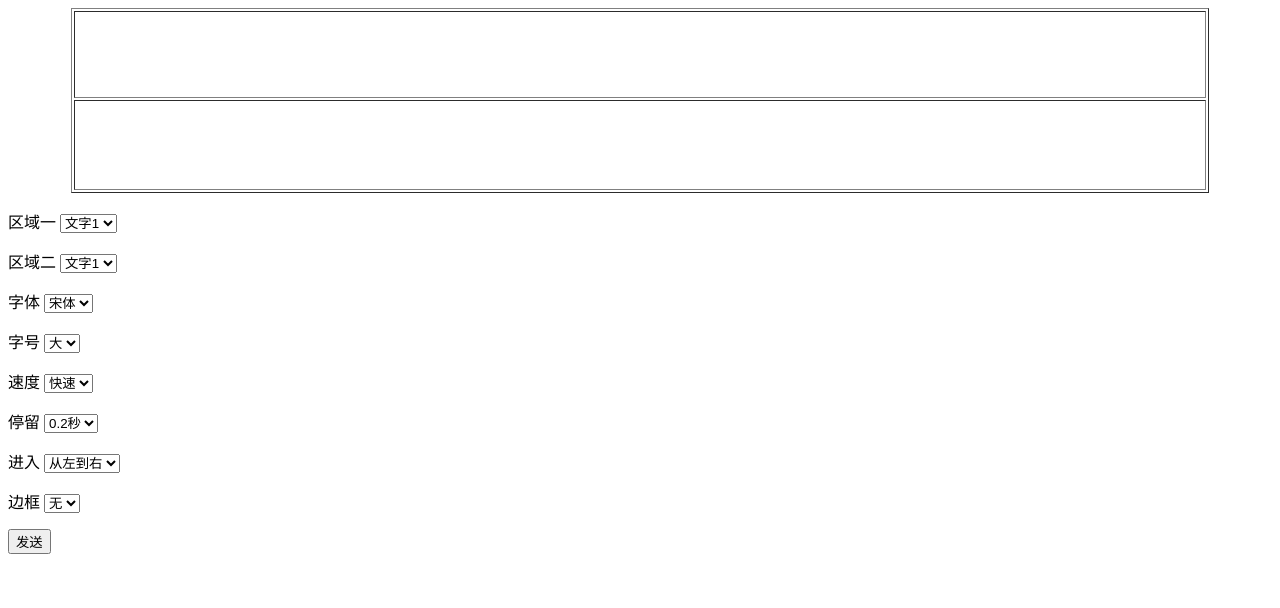
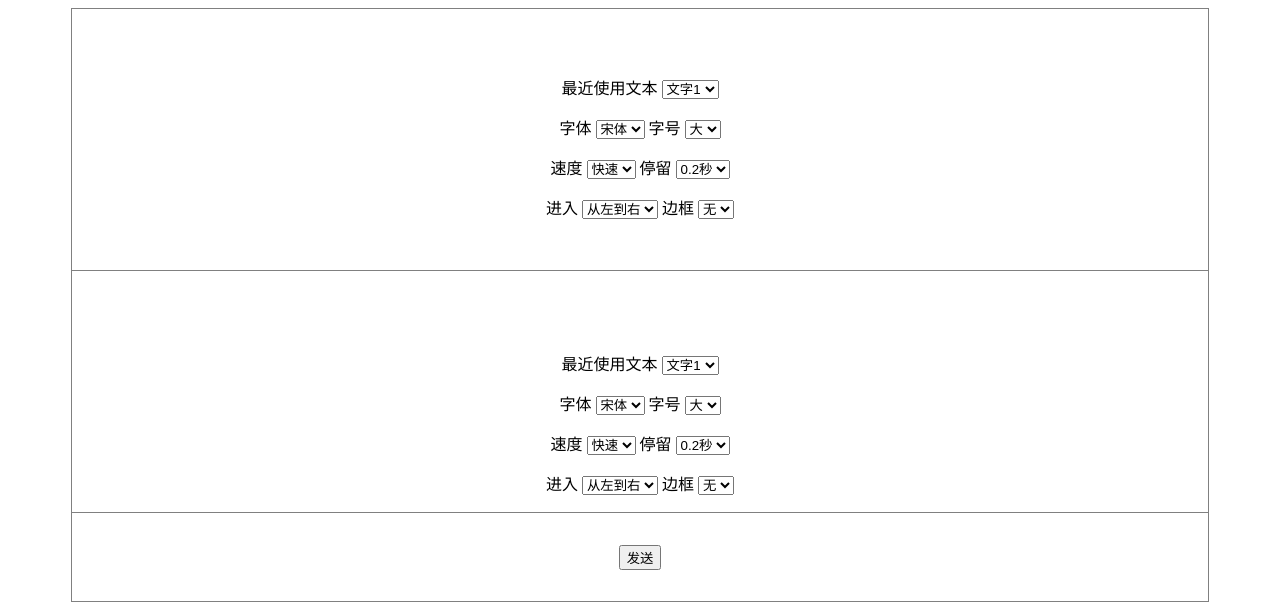
Before and after one commit to tanxiaozhan/ESP-8266_WEB_BASE_NONOS_SDK_V2.2.1, a plain HTML site: page web/index.html in a window 1280 px wide. Drawn offline with Linux system fonts and the light colour scheme.

Commit message:
update index

```diff
--- a/web/index.html
+++ b/web/index.html
@@ -2,7 +2,7 @@
 <html xmlns='http://www.w3.org/1999/xhtml'>
 <head>
 <meta http-equiv='Content-Type' content='text/html; charset=utf-8' />
-<title>无标题文档</title>
+<title>显示信息设置</title>
 <script>
 function refresh(n){
 	if(n==1)
@@ -11,24 +11,27 @@ function refresh(n){
 		window.TableTXT.rows[1].cells[0].innerHTML=window.dt2.value;
 
 }
+
+function refreshTxt(n){
+	if(n==1)
+		window.TableTXT.rows[0].cells[0].innerHTML=window.area1.value;
+	else
+		window.TableTXT.rows[1].cells[0].innerHTML=window.area2.value;
+
+}
 </script>
-
 </head>
 
 <body>
-<table width='90%' border='1' align="center" id='TableTXT'>
+<form id='form1' name='form1' method='post' action=''>
+<table width='90%' border='1' align='center' style='border-collapse:collapse'>
   <tr>
-    <td height='83' align='center' valign='middle'>&nbsp;</td>
-  </tr>
-  <tr>
-    <td height='86' align='center' valign='middle'>&nbsp;</td>
-  </tr>
-</table>
-<form id='form1' name='form1' method='post' action=''>
-  <p>
-    <label for='dt'></label>
-    区域一
-    <select name='dt1' size='1' id='dt1' onchange='refresh(1)'>
+    <td height='86' align='center' valign='middle'><label>
+      <input type='text' name='area1' id='area1' style='height:50x; width:80%; font-size:40px; border:none; text-align:center; color:#F00'>
+      <br>
+      <br>
+      最近使用文本 </label>
+      <select name='dt1' size='1' id='dt1' onChange='refresh(1)'>
         <option>文字1</option>
         <option>文字2</option>
         <option>文字3</option>
@@ -36,9 +39,56 @@ function refresh(n){
         <option>文字5</option>
         </select>
       <label for='radio'></label>
+      <p>字体
+        <label for='fn4'></label>
+        <select name='fn1' id='fn4'>
+          <option>宋体</option>
+          <option>仿宋</option>
+          <option>楷体</option>
+          <option>黑体</option>
+          </select>
+        字号
+        <select name='fs1' id='fs1'>
+          <option>大</option>
+          <option>中</option>
+          <option>小</option>
+          </select>
         </p>
-  <p>区域二
-    <select name='dt2' size='1' id='dt2' onchange='refresh(2)'>
+      <p>速度
+        <select name='sp1' id='sp1'>
+          <option>快速</option>
+          <option>中速</option>
+          <option>慢速</option>
+          </select>
+        <label for='kp4'>停留 </label>
+        <select name='kp1' id='kp4'>
+          <option>0.2秒</option>
+          <option>0.4秒</option>
+          <option>0.6秒</option>
+          </select>
+        </p>
+      <p>进入
+        <select name='in1' id='in1'>
+          <option>从左到右</option>
+          <option>从右到左</option>
+          </select>
+        边框
+        <label for='br5'></label>
+        <select name='br1' id='br5'>
+          <option>无</option>
+          <option>**</option>
+          <option>--</option>
+          </select>
+      </p>
+      <p>&nbsp;</p></td>
+  </tr>
+  <tr>
+    <td align='center' valign='middle'><p>
+      <input type='text' name='area2' id='area2' style='height:50x; width:80%; font-size:40px; border:none; text-align:center; color:#F00'>
+      </p>
+      <p>
+        <label>最近使用文本</label>
+        <select name='dt2' size='1' id='dt2' onChange='refresh(2)'>
           <option>文字1</option>
           <option>文字2</option>
           <option>文字3</option>
@@ -46,61 +96,52 @@ function refresh(n){
           <option>文字5</option>
           </select>
         </p>
-  <p>
-    <label for='fs'></label>
-  字体
-  <label for='fn'></label>
-  <select name='fn' id='fn'>
+      <p>字体
+        <label for='fn5'></label>
+        <select name='fn2' id='fn5'>
           <option>宋体</option>
           <option>仿宋</option>
           <option>楷体</option>
           <option>黑体</option>
           </select>
-  </p>
-  <p>字号
-  <select name='fs' id='fs'>
+        字号
+        <select name='fs2' id='fs2'>
           <option>大</option>
           <option>中</option>
           <option>小</option>
           </select>
         </p>
-  <p>
-    <label for='sp'></label>
-    速度
-    <select name='sp' id='sp'>
+      <p> 速度
+        <select name='sp2' id='sp2'>
           <option>快速</option>
           <option>中速</option>
           <option>慢速</option>
           </select>
-  </p>
-  <p>
-    <label for='kp'>停留 </label>
-    <select name='kp' id='kp'>
+        <label for='kp5'>停留 </label>
+        <select name='kp2' id='kp5'>
           <option>0.2秒</option>
           <option>0.4秒</option>
           <option>0.6秒</option>
           </select>
         </p>
-  <p>
-    <label for='in'></label>
-    进入
-    <select name='in' id='in'>
+      <p>进入
+        <select name='in2' id='in2'>
           <option>从左到右</option>
           <option>从右到左</option>
           </select>
-  </p>
-  <p>边框
-    <label for='br'></label>
-    <select name='br' id='br'>
+        边框
+        <label for='br6'></label>
+        <select name='br2' id='br6'>
           <option>无</option>
           <option>**</option>
           <option>--</option>
         </select>
-  </p>
-  <p>
-    <input type='submit' name='button' id='button' value='发送' />
-  </p>
+      </p></td>
+  </tr>
+  <tr>
+    <td height='86' align='center' valign='middle'><input type='submit' name='button' id='button' value='发送' /></td>
+  </tr>
+</table>
 </form>
-<p>&nbsp;</p>
 </body>
 </html>
```
Also changed, not shown: 6 other files. Lines whose indentation alone changed are shown as unchanged.
